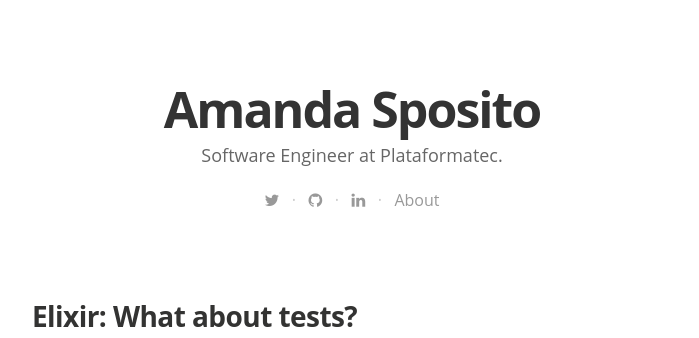
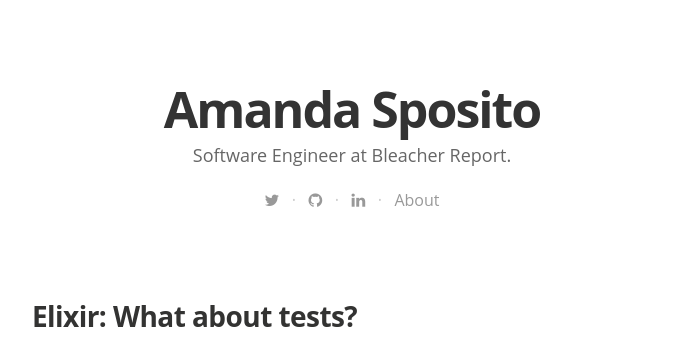
Before and after one commit to amandasposito/amandasposito.github.io, a Jekyll site: the page built from index.html, in a window 1280 px wide and 900 px high. Shown: the top 338 px of the window, without its empty margins (288-987 px from the left). Built offline with Jekyll 4.4.1, drawn with Linux system fonts in a browser that asks for light colours; nearby versions of some CDN libraries; some web fonts are replaced; the list of posts is cut into pages by our own code.

Commit message:
Update job description.

```diff
--- a/_config.yml
+++ b/_config.yml
@@ -6,7 +6,7 @@ plugins:
 # Site settings
 title: "Amanda Sposito"
 description: > # this means to ignore newlines until "email:"
-   Software Engineer at Plataformatec.
+   Software Engineer at Bleacher Report.
 email: "hello@amandasposito.com"
 
 #blog logo
```
